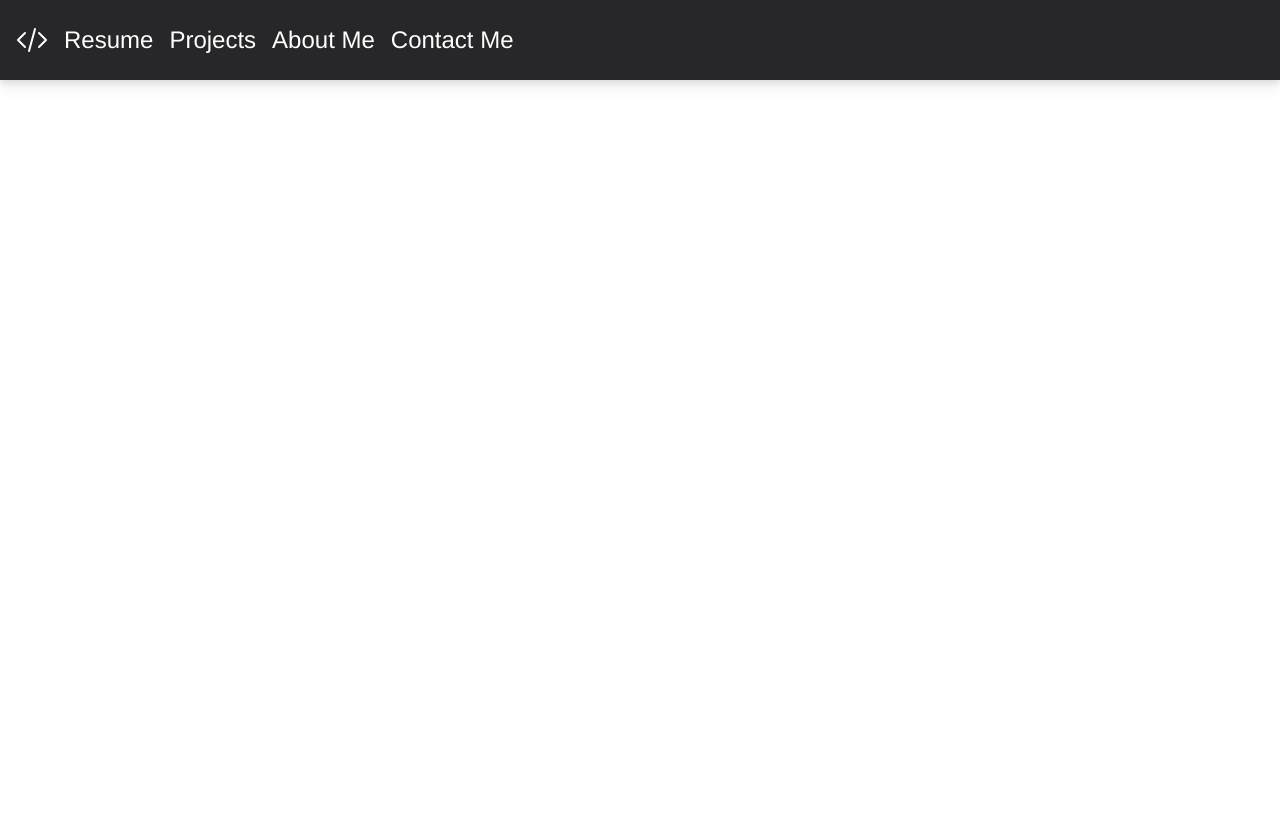
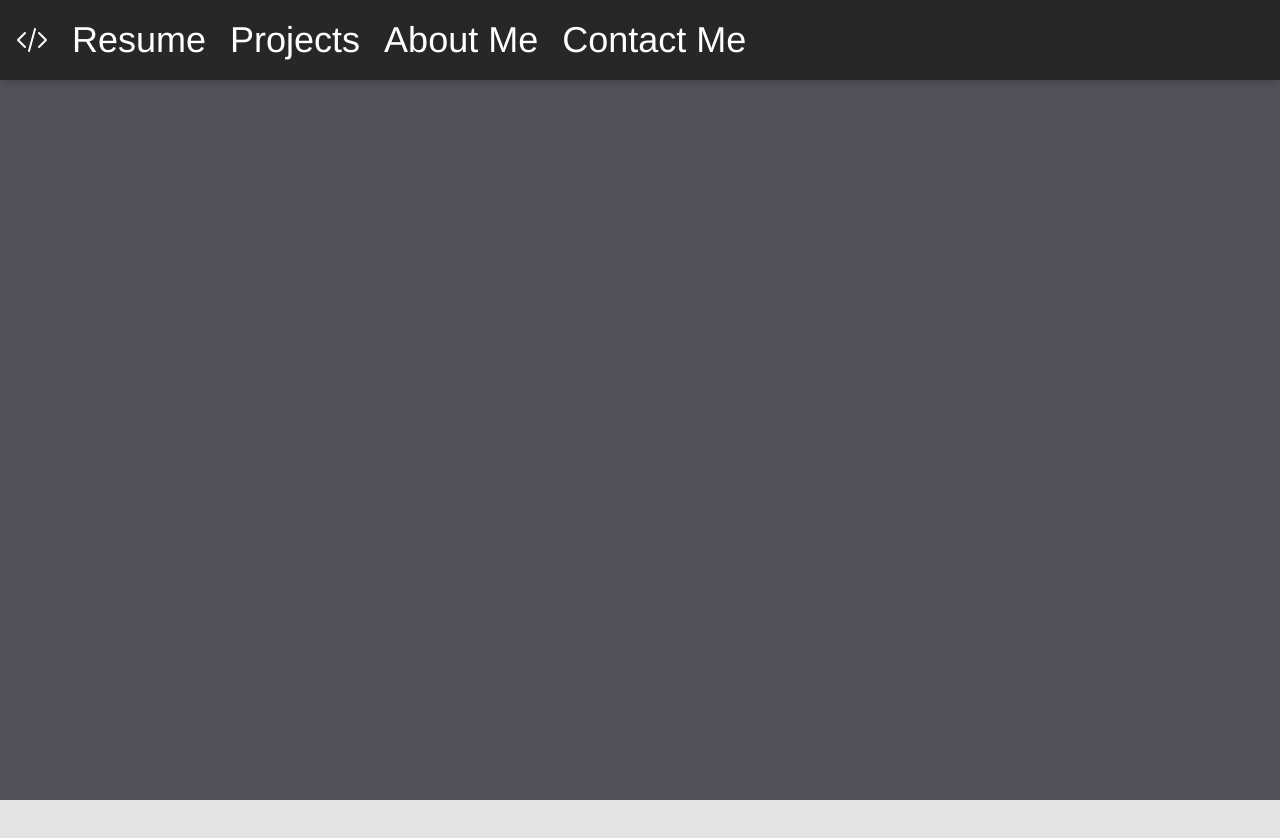
Before and after one commit to JordanRoberts-1/portfolio-website, a React (Create React App) app: page / in a window 1280 px wide. Shown: the top 838 px of the page. Before the commit the page ends 800 px from the top, so only its background shows below. Built offline with nearby package versions, Linux system fonts and the light colour scheme.

Commit message:
Setup the Navigation Menu

```diff
--- a/package.json
+++ b/package.json
@@ -10,6 +10,7 @@
     "react": "^18.2.0",
     "react-dom": "^18.2.0",
     "react-scripts": "5.0.1",
+    "react-scroll": "^1.8.7",
     "web-vitals": "^2.1.4"
   },
   "scripts": {
--- a/src/App.js
+++ b/src/App.js
@@ -1,9 +1,13 @@
+import Home from "./components/Home";
 import Navbar from "./components/Navbar";
 
 function App() {
   return (
     <>
       <Navbar />
+      <Home />
+      <div name="Resume" className="bg-zinc-200 h-screen w-screen"></div>
+
     </>
   );
 }
--- /dev/null
+++ b/src/components/Home.jsx
@@ -0,0 +1,7 @@
+import React from "react";
+
+const Home = () => {
+  return <div name="Home" className="bg-zinc-600 h-screen w-screen"></div>;
+};
+
+export default Home;
--- a/src/components/Navbar-Button.jsx
+++ b/src/components/Navbar-Button.jsx
@@ -1,8 +1,14 @@
 import React from "react";
+import { Link, animateScroll as scroll } from "react-scroll";
 export function NavbarButton(props) {
   return (
-    <h1 className="text-white text-2xl hover:underline hover:underline-offset-4 cursor-pointer">
+    <Link
+      to={props.title}
+      smooth={true}
+      duration={500}
+      className="text-white text-2xl hover:underline hover:underline-offset-4 cursor-pointer hover:text-yellow-200 md:text-4xl"
+    >
       {props.title}
-    </h1>
+    </Link>
   );
 }
--- a/src/components/Navbar.jsx
+++ b/src/components/Navbar.jsx
@@ -1,17 +1,63 @@
 import { NavbarButton } from "./Navbar-Button";
-import React from "react";
+import React, { useState } from "react";
+import { Link, animateScroll as scroll } from "react-scroll";
 
-import { CodeBracketIcon } from "@heroicons/react/24/outline";
+import {
+  CodeBracketIcon,
+  Bars3Icon,
+  XMarkIcon,
+} from "@heroicons/react/24/outline";
 
 const Navbar = () => {
+  const [navMenu, setNavMenu] = useState(false);
+  const handleClick = () => {
+    setNavMenu(!navMenu);
+  };
+
   return (
-    <div className="w-screen h-20 flex items-center bg-zinc-800 drop-shadow-lg space-x-4 p-4">
-      <CodeBracketIcon className=" stroke-white h-8" />
-      <NavbarButton title="Resume" />
-      <NavbarButton title="Projects" />
-      <NavbarButton title="About Me" />
-      <NavbarButton title="Contact Me" />
-    </div>
+    <>
+      <div className="w-screen h-20 items-center bg-zinc-800 drop-shadow-lg space-x-6 p-4 hidden md:flex fixed">
+        <Link to="Home" smooth={true} duration={500}>
+          <CodeBracketIcon className=" stroke-white h-8 hover:stroke-yellow-200 cursor-pointer" />
+        </Link>
+        <NavbarButton title="Resume" />
+        <NavbarButton title="Projects" />
+        <NavbarButton title="About Me" />
+        <NavbarButton title="Contact Me" />
+      </div>
+      <div className="w-screen h-16 bg-zinc-800 drop-shadow-lg md:hidden fixed">
+        {!navMenu ? (
+          <Bars3Icon
+            className="absolute md:hidden stroke-white w-16 right-4"
+            onClick={handleClick}
+          />
+        ) : (
+          <XMarkIcon
+            className="absolute md:hidden stroke-white w-16 right-4"
+            onClick={handleClick}
+          />
+        )}
+
+        <ul
+          className={
+            !navMenu
+              ? "hidden"
+              : "bg-zinc-800 w-full px-4 py-2 m-0 inline-block"
+          }
+        >
+          <li className="text-6xl text-white border-b-2 text-center">Resume</li>
+          <li className="text-6xl text-white border-b-2 text-center">
+            Projects
+          </li>
+          <li className="text-6xl text-white border-b-2 text-center">
+            About Me
+          </li>
+          <li className="text-6xl text-white border-b-2 text-center">
+            Contact Me
+          </li>
+        </ul>
+      </div>
+    </>
   );
 };
 
--- a/tailwind.config.js
+++ b/tailwind.config.js
@@ -9,6 +9,11 @@ module.exports = {
         'sans': ['Inconsolata', 'Helvetica', 'Arial', 'sans-serif']
       }
     },
+
+    sm: '640px',
+    md: '768px',
+    lg: '1024px',
+    xl: '1280px',
   },
   plugins: [],
 }
```
Also changed, not shown: 1 other file (tests, documents, lock files or other folders).
